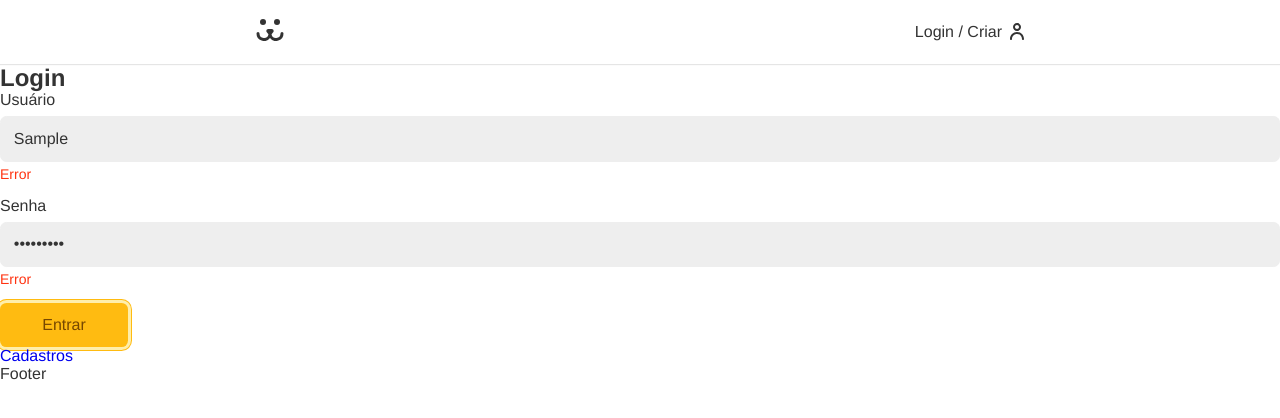
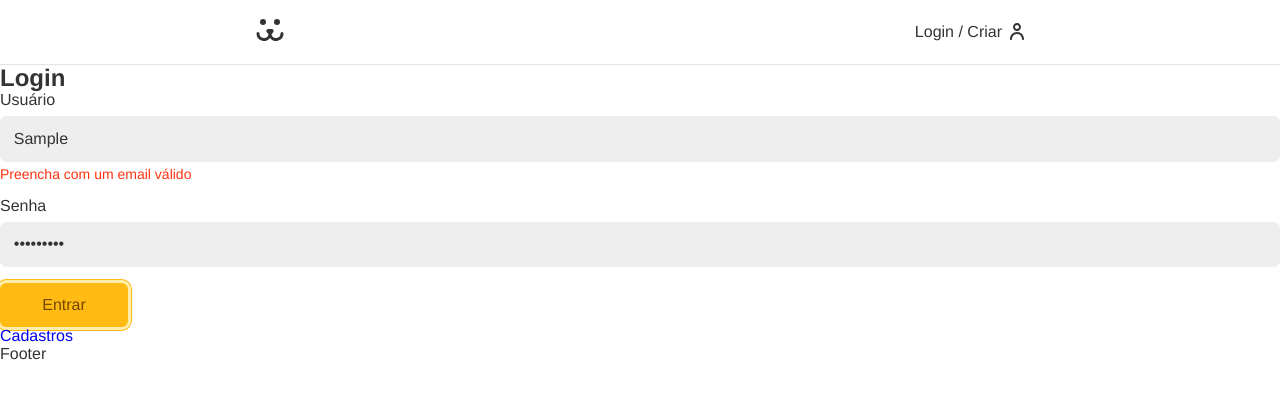
Before and after one commit to IagoGondim/course-dogs, a React (Vite) app: page /login in a window 1280 px wide. Both pictures are taken after typing "Sample", "Sample123" into the empty fields and a click on the button "Entrar". Shown: the top 418 px of the page. Built offline with nearby package versions, Linux system fonts and the light colour scheme; no server answers.

Commit message:
add useForm

```diff
--- a/src/Components/Forms/Input.jsx
+++ b/src/Components/Forms/Input.jsx
@@ -1,14 +1,22 @@
 import React from "react";
 import styles from "./Input.module.css";
 
-const Input = ({ label, type, name }) => {
+const Input = ({ label, type, name, value, onChange, error, onBlur }) => {
   return (
     <div className={styles.wrapper}>
       <label htmlFor={name} className={styles.label}>
         {label}
       </label>
-      <input id={name} name={name} className={styles.input} type={type} />
-      <p className={styles.error}>Error</p>
+      <input
+        id={name}
+        name={name}
+        className={styles.input}
+        type={type}
+        value={value}
+        onChange={onChange}
+        onBlur={onBlur}
+      />
+      {error && <p className={styles.error}>{error}</p>}
     </div>
   );
 };
--- a/src/Components/Login/LoginForm.jsx
+++ b/src/Components/Login/LoginForm.jsx
@@ -1,20 +1,23 @@
 import React, { useState } from "react";
 import { Link } from "react-router-dom";
+import useForm from "../../Hooks/useForm";
 import Button from "../Forms/Button";
 import Input from "../Forms/Input";
 
 const LoginForm = () => {
-  const [username, setUsername] = useState("");
-  const [password, setPassoword] = useState("");
+  const username = useForm("email");
+  const password = useForm();
 
   const handleSubmit = (event) => {
     event.preventDefault();
+
+    if (username.validate() && password.validate()) {
       fetch("https://dogsapi.origamid.dev/json/jwt-auth/v1/token", {
         method: "POST",
         headers: {
           "Content-Type": "application/json",
         },
-      body: JSON.stringify({ username, password }),
+        body: JSON.stringify(),
       })
         .then((response) => {
           console.log(response);
@@ -23,14 +26,15 @@ const LoginForm = () => {
         .then((json) => {
           console.log(json);
         });
+    }
   };
 
   return (
     <section>
       <h1>Login</h1>
       <form action="" onSubmit={handleSubmit}>
-        <Input label="Usuário" type="text" name="username" />
-        <Input label="Senha" type="password" name="password" />
+        <Input label="Usuário" type="text" name="username" {...username} />
+        <Input label="Senha" type="password" name="password" {...password} />
         <Button>Entrar</Button>
       </form>
       <Link to="/login/criar">Cadastros</Link>
--- /dev/null
+++ b/src/Hooks/useForm.jsx
@@ -0,0 +1,44 @@
+import React from "react";
+
+const types = {
+  email: {
+    regex:
+      /^(([^<>()[\]\\.,;:\s@"]+(\.[^<>()[\]\\.,;:\s@"]+)*)|(".+"))@((\[[0-9]{1,3}\.[0-9]{1,3}\.[0-9]{1,3}\.[0-9]{1,3}\])|(([a-zA-Z\-0-9]+\.)+[a-zA-Z]{2,}))$/,
+    message: "Preencha com um email válido",
+  },
+};
+
+const useForm = (type) => {
+  const [value, setValue] = React.useState("");
+  const [error, setError] = React.useState(null);
+
+  const validate = (value) => {
+    if (type === false) return true;
+    if (value.length === 0) {
+      setError("Preencha com um valor.");
+      return false;
+    } else if (types[type] && !types[type].regex.test(value)) {
+      setError(types[type].message);
+      return false;
+    } else {
+      setError(null);
+      return true;
+    }
+  };
+
+  const onChange = ({ target }) => {
+    if (error) validate(target.value);
+    setValue(target.value);
+  };
+
+  return {
+    value,
+    setValue,
+    onChange,
+    error,
+    validate: () => validate(value),
+    onBlur: () => validate(value),
+  };
+};
+
+export default useForm;
```
Lines whose indentation alone changed are shown as unchanged.
